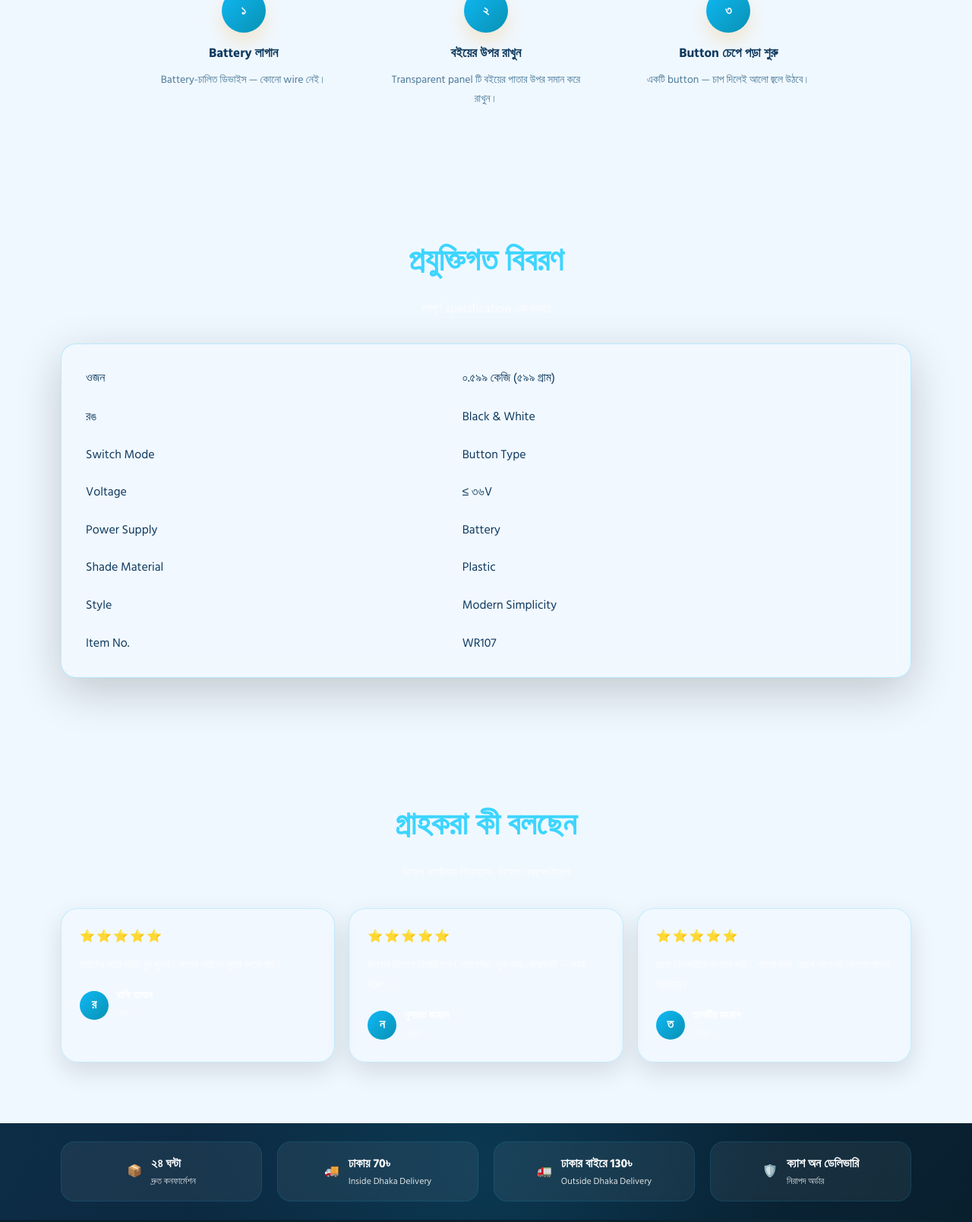
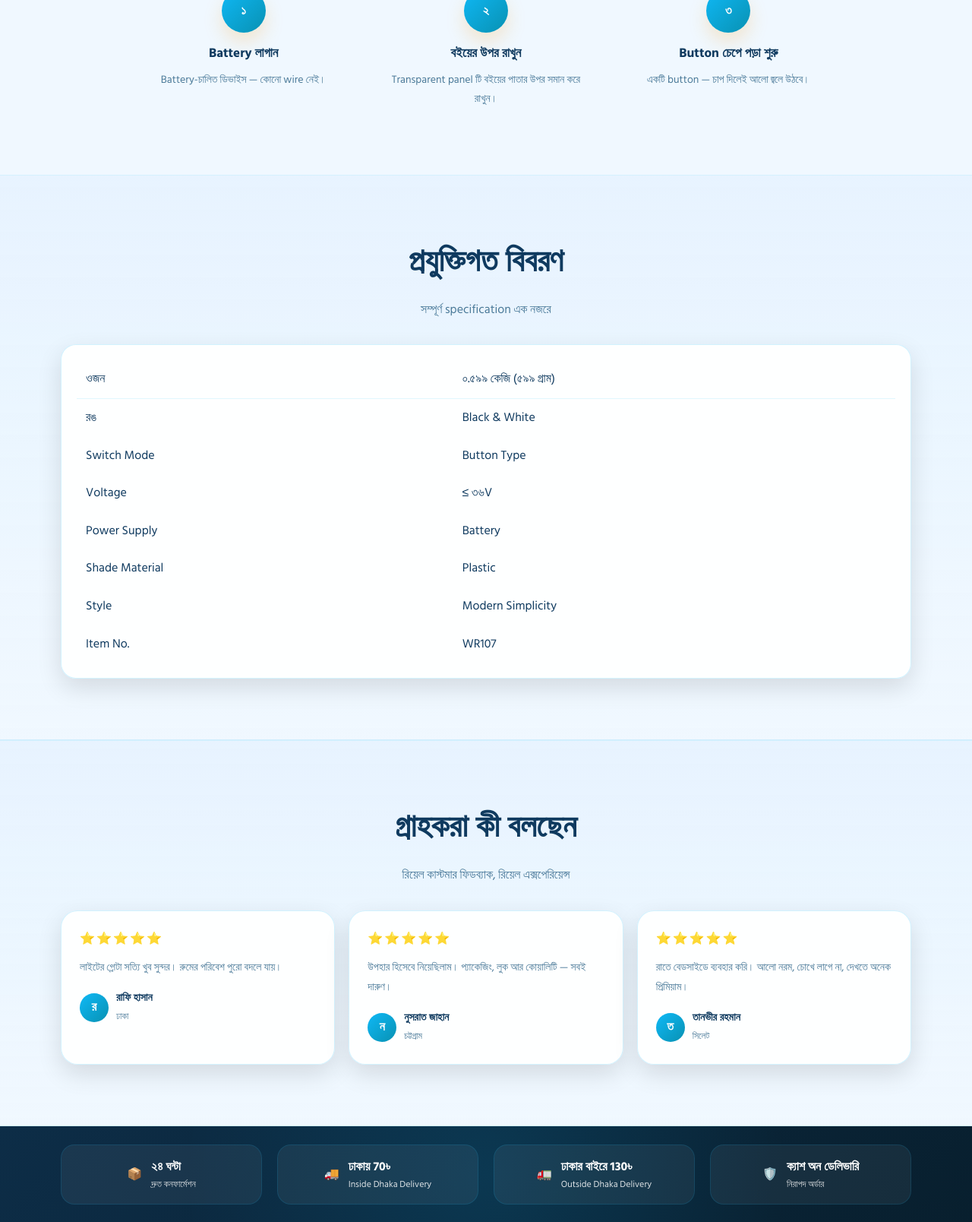
Before and after one commit to tee-uwu/magiclanternbd, a Laravel app: page / in a window 1280 px wide. Shown: the part 2480-4088 px from the top of the page at 76% size. Run offline with Laravel 10, Linux system fonts and the light colour scheme; data comes from the database, SQL or seed files in the repository; data that the repository does not hold is empty; some libraries are stand-ins or nearby versions.

Commit message:
ui fix 2

```diff
--- a/resources/views/landing.blade.php
+++ b/resources/views/landing.blade.php
@@ -2675,6 +2675,90 @@ footer::after {
   }
 
 }
+
+/* ================= LIGHT MODE VISIBILITY FIXES ================= */
+body:not([data-theme="dark"]) .section-dark {
+  background: linear-gradient(180deg, rgba(230, 243, 255, 0.9) 0%, rgba(240, 248, 255, 1) 100%);
+  border-top: 1px solid rgba(15,185,247,0.12);
+  border-bottom: 1px solid rgba(15,185,247,0.12);
+}
+
+body:not([data-theme="dark"]) .section-dark .section-title { color: var(--text); }
+body:not([data-theme="dark"]) .section-dark .section-sub { color: var(--muted); }
+
+body:not([data-theme="dark"]) .section-dark .glass-dark {
+  background: rgba(255,255,255,0.92);
+  border: 1px solid rgba(15,185,247,0.18);
+  color: var(--text);
+  box-shadow: var(--shadow);
+}
+
+body:not([data-theme="dark"]) .section-dark table { color: var(--text) !important; }
+body:not([data-theme="dark"]) .section-dark table td { border-bottom-color: rgba(15,185,247,0.12) !important; }
+
+body:not([data-theme="dark"]) .section-dark .review-card {
+  background: rgba(255,255,255,0.92);
+  border: 1px solid rgba(15,185,247,0.18);
+  color: var(--text);
+  box-shadow: var(--shadow);
+}
+
+body:not([data-theme="dark"]) .section-dark .review-card p,
+body:not([data-theme="dark"]) .section-dark .review-user span { color: var(--muted); }
+
+/* ================= PREMIUM THEME TOGGLE (OVERRIDE) ================= */
+.theme-toggle {
+  width: 62px !important;
+  height: 34px !important;
+  border-radius: 999px !important;
+  padding: 0 !important;
+  border: 1px solid rgba(15,185,247,0.22) !important;
+  background: rgba(255,255,255,0.88) !important;
+  backdrop-filter: blur(14px) !important;
+  box-shadow: 0 10px 30px rgba(15,60,95,0.14) !important;
+  position: relative !important;
+  display: inline-flex !important;
+  align-items: center !important;
+  justify-content: center !important;
+  transition: transform .18s ease, box-shadow .18s ease, background .18s ease !important;
+}
+
+.theme-toggle:hover { transform: translateY(-1px) !important; box-shadow: 0 16px 44px rgba(15,60,95,0.18) !important; }
+.theme-toggle:active { transform: translateY(0) scale(0.98) !important; }
+
+.theme-toggle .sun-icon,
+.theme-toggle .moon-icon { font-size: 14px !important; opacity: .9 !important; transition: opacity .18s ease !important; }
+
+.theme-toggle .sun-icon { left: 10px !important; position: absolute !important; }
+.theme-toggle .moon-icon { right: 10px !important; position: absolute !important; opacity: .35 !important; }
+
+.theme-toggle .toggle-knob {
+  width: 26px !important;
+  height: 26px !important;
+  border-radius: 999px !important;
+  background: linear-gradient(180deg, #ffffff 0%, #f1f5ff 100%) !important;
+  box-shadow: 0 10px 18px rgba(2,6,23,0.18) !important;
+  border: 1px solid rgba(15,185,247,0.18) !important;
+  left: 4px !important;
+  top: 4px !important;
+  transform: translateX(0) !important;
+}
+
+.theme-toggle.active {
+  background: rgba(2,6,23,0.85) !important;
+  border-color: rgba(59,130,246,0.35) !important;
+  box-shadow: 0 16px 48px rgba(0,0,0,0.35) !important;
+}
+
+.theme-toggle.active .toggle-knob {
+  transform: translateX(28px) !important;
+  background: linear-gradient(180deg, #0b1220 0%, #111827 100%) !important;
+  border-color: rgba(255,255,255,0.14) !important;
+  box-shadow: 0 10px 18px rgba(0,0,0,0.45) !important;
+}
+
+.theme-toggle.active .sun-icon { opacity: .35 !important; }
+.theme-toggle.active .moon-icon { opacity: .95 !important; }
 </style>
 
 </head>
@@ -3532,112 +3616,6 @@ function animateGlow() {
     requestAnimationFrame(animateGlow);
 }
 
-/* ================= LIGHT MODE VISIBILITY FIXES ================= */
-body:not([data-theme="dark"]) .section-dark {
-  background: linear-gradient(180deg, rgba(230, 243, 255, 0.9) 0%, rgba(240, 248, 255, 1) 100%);
-  border-top: 1px solid rgba(15,185,247,0.12);
-  border-bottom: 1px solid rgba(15,185,247,0.12);
-}
-
-body:not([data-theme="dark"]) .section-dark .section-title {
-  color: var(--text);
-}
-
-body:not([data-theme="dark"]) .section-dark .section-sub {
-  color: var(--muted);
-}
-
-body:not([data-theme="dark"]) .section-dark .glass-dark {
-  background: rgba(255,255,255,0.92);
-  border: 1px solid rgba(15,185,247,0.18);
-  color: var(--text);
-  box-shadow: var(--shadow);
-}
-
-body:not([data-theme="dark"]) .section-dark table {
-  color: var(--text) !important;
-}
-
-body:not([data-theme="dark"]) .section-dark table td {
-  border-bottom-color: rgba(15,185,247,0.12) !important;
-}
-
-body:not([data-theme="dark"]) .section-dark .review-card {
-  background: rgba(255,255,255,0.92);
-  border: 1px solid rgba(15,185,247,0.18);
-  color: var(--text);
-  box-shadow: var(--shadow);
-}
-
-body:not([data-theme="dark"]) .section-dark .review-card p,
-body:not([data-theme="dark"]) .section-dark .review-user span {
-  color: var(--muted);
-}
-
-/* ================= PREMIUM THEME TOGGLE (OVERRIDE) ================= */
-.theme-toggle {
-  width: 62px !important;
-  height: 34px !important;
-  border-radius: 999px !important;
-  padding: 0 !important;
-  border: 1px solid rgba(15,185,247,0.22) !important;
-  background: rgba(255,255,255,0.88) !important;
-  backdrop-filter: blur(14px) !important;
-  box-shadow: 0 10px 30px rgba(15,60,95,0.14) !important;
-  position: relative !important;
-  display: inline-flex !important;
-  align-items: center !important;
-  justify-content: center !important;
-  transition: transform .18s ease, box-shadow .18s ease, background .18s ease !important;
-}
-
-.theme-toggle:hover {
-  transform: translateY(-1px) !important;
-  box-shadow: 0 16px 44px rgba(15,60,95,0.18) !important;
-}
-
-.theme-toggle:active {
-  transform: translateY(0) scale(0.98) !important;
-}
-
-.theme-toggle .sun-icon,
-.theme-toggle .moon-icon {
-  font-size: 14px !important;
-  opacity: .9 !important;
-  transition: opacity .18s ease !important;
-}
-
-.theme-toggle .sun-icon { left: 10px !important; position: absolute !important; }
-.theme-toggle .moon-icon { right: 10px !important; position: absolute !important; opacity: .35 !important; }
-
-.theme-toggle .toggle-knob {
-  width: 26px !important;
-  height: 26px !important;
-  border-radius: 999px !important;
-  background: linear-gradient(180deg, #ffffff 0%, #f1f5ff 100%) !important;
-  box-shadow: 0 10px 18px rgba(2,6,23,0.18) !important;
-  border: 1px solid rgba(15,185,247,0.18) !important;
-  left: 4px !important;
-  top: 4px !important;
-  transform: translateX(0) !important;
-}
-
-.theme-toggle.active {
-  background: rgba(2,6,23,0.85) !important;
-  border-color: rgba(59,130,246,0.35) !important;
-  box-shadow: 0 16px 48px rgba(0,0,0,0.35) !important;
-}
-
-.theme-toggle.active .toggle-knob {
-  transform: translateX(28px) !important;
-  background: linear-gradient(180deg, #0b1220 0%, #111827 100%) !important;
-  border-color: rgba(255,255,255,0.14) !important;
-  box-shadow: 0 10px 18px rgba(0,0,0,0.45) !important;
-}
-
-.theme-toggle.active .sun-icon { opacity: .35 !important; }
-.theme-toggle.active .moon-icon { opacity: .95 !important; }
-
 hero.addEventListener("mousemove", (e) => {
     const rect = hero.getBoundingClientRect();
     mouseX = e.clientX - rect.left;
```
